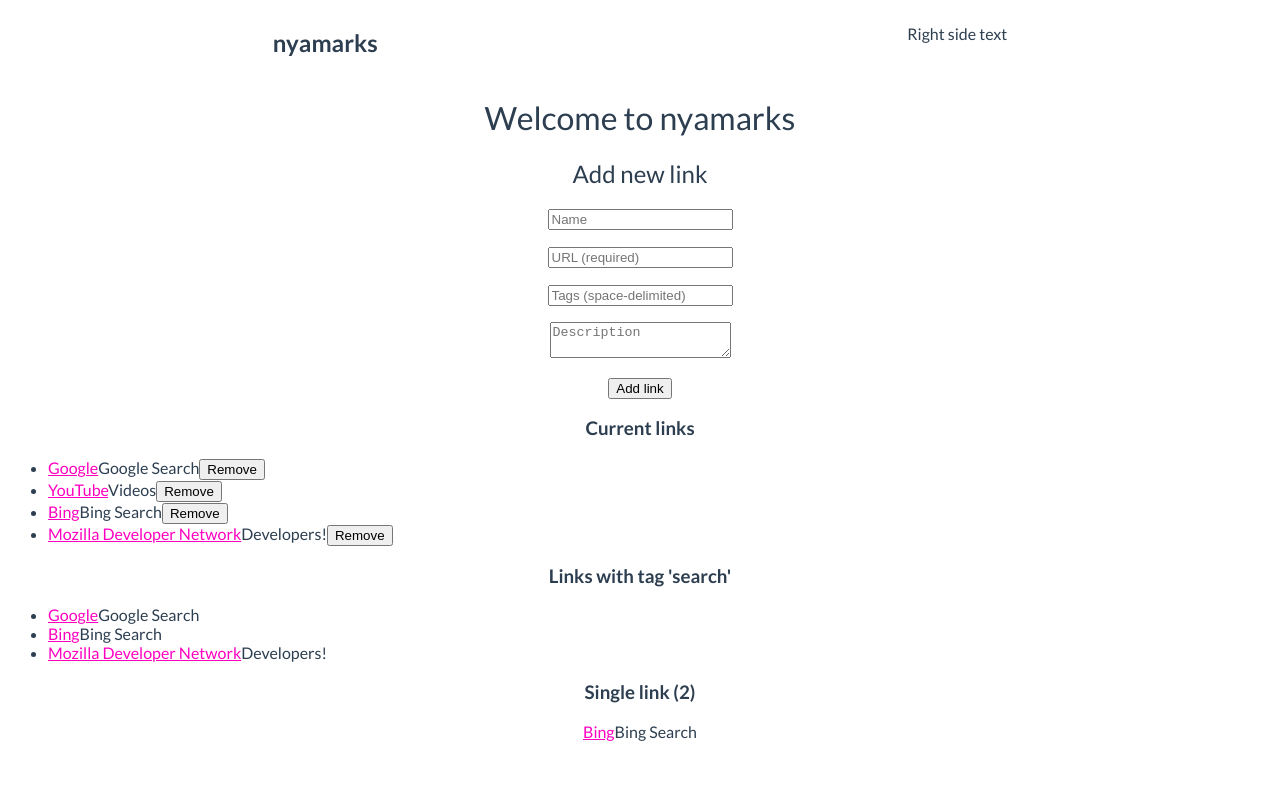
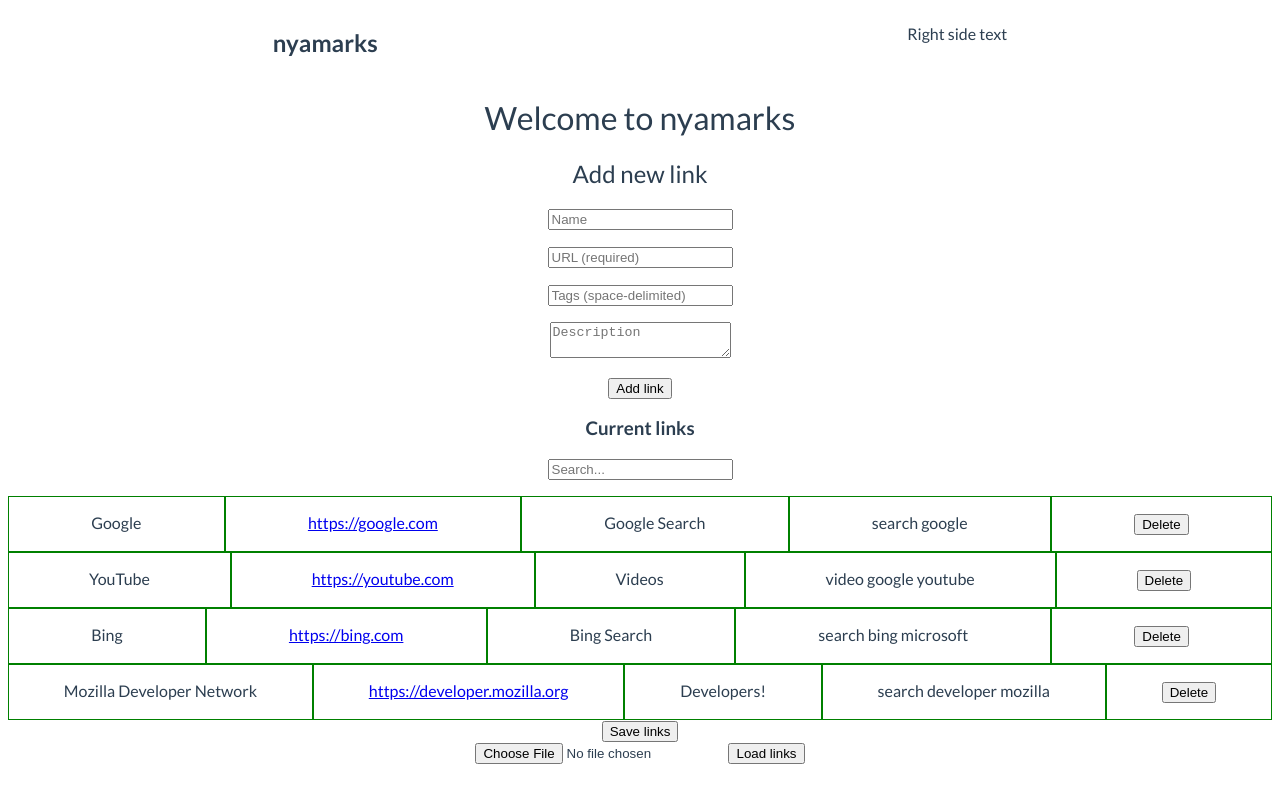
Before and after one commit to NedraeMessmer/nyamarks, a Vue app: page / in a window 1280 px wide. Built offline with nearby package versions, Linux system fonts and the light colour scheme.

Commit message:
Add preliminary saving/loading support

```diff
--- a/src/components/Hello.vue
+++ /dev/null
@@ -1,116 +0,0 @@
-<template>
-  <div class="hello">
-    <h1>{{ msg }}</h1>
-
-    <form name="newLink" v-on:submit="addLink">
-      <h2>Add new link</h2>
-
-      <p><input placeholder="Name" v-model="newLink.name"></p>
-      <p><input placeholder="URL (required)" v-model="newLink.url" required></p>
-      <p><input placeholder="Tags (space-delimited)" v-model="newLink.tags"></p>
-      <p>
-        <textarea placeholder="Description" v-model="newLink.description"></textarea>
-      </p>
-
-      <button type="submit">Add link</button>
-    </form>
-
-    <div>
-      <h3>Current links</h3>
-
-      <ul class="link-list">
-        <li v-for="(link, index) in links">
-          <a v-bind:href="link.url">{{ link.name }}</a>
-          <span class="small">{{ link.description }}</span>
-          <button v-on:click="removeLink(index)">Remove</button>
-        </li>
-      </ul>
-    </div>
-
-    <div>
-      <h3>Links with tag 'search'</h3>
-      <ul class="link-list">
-        <li v-for="(link, index) in filteredLinks">
-          <a v-bind:href="link.url">{{ link.name }}</a>
-          <span class="small">{{ link.description }}</span>
-        </li>
-      </ul>
-    </div>
-
-    <div>
-      <h3>Single link (2)</h3>
-      <p>
-        <a v-bind:href="singleLink.url">{{ singleLink.name }}</a>
-        <span class="small">{{ singleLink.description }}</span>
-      </p>
-    </div>
-  </div>
-</template>
-
-<script>
-import { mapState } from 'vuex';
-
-const emptyLink = {
-  name: '',
-  url: '',
-  description: '',
-};
-
-export default {
-  name: 'hello',
-  data() {
-    return {
-      msg: 'Welcome to nyamarks',
-      newLink: {...emptyLink},
-    }
-  },
-  computed: {
-    singleLink() {
-      return this.$store.getters.getLink(2);
-    },
-
-    filteredLinks() {
-      return this.$store.getters.getTaggedLinks(['search']);
-    },
-
-    ...mapState([
-      'links',
-    ]),
-  },
-  methods: {
-    addLink() {
-      const link = {...this.newLink};
-
-      this.newLink = {...emptyLink};
-
-      return this.$store.commit({
-        type: 'addLink',
-        link,
-      });
-    },
-
-    removeLink(index) {
-      return this.$store.commit({
-        type: 'removeLink',
-        index,
-      });
-    },
-  },
-}
-</script>
-
-<!-- Add "scoped" attribute to limit CSS to this component only -->
-<style scoped>
-h1, h2 {
-  font-weight: normal;
-}
-
-a {
-  color: rgb(255, 0, 192);
-  cursor: pointer;
-}
-
-.link-list {
-  text-align: left;
-}
-</style>
--- /dev/null
+++ b/src/components/LinkItem.vue
@@ -0,0 +1,45 @@
+<template>
+  <div class="link-item">
+    <div class="name">
+      <p>{{link.name}}</p>
+    </div>
+    <div class="url">
+      <p><a v-bind:href="link.url">{{link.url}}</a></p>
+    </div>
+    <div class="description">
+      <p>{{link.description}}</p>
+    </div>
+    <div class="tags">
+      <p><span v-for="tag in link.tags">{{tag}} </span></p>
+    </div>
+    <div class="remove">
+      <p><button v-on:click="removeLink(linkId)">Delete</button></p>
+    </div>
+  </div>
+</template>
+
+<script>
+export default {
+  name: 'LinkItem',
+  props: ['link', 'linkId'],
+  methods: {
+    removeLink(index) {
+      return this.$store.commit({
+        type: 'removeLink',
+        index,
+      });
+    },
+  },
+};
+</script>
+
+<style scoped>
+.link-item {
+  display: flex;
+}
+
+.link-item > div {
+  flex: 1 1 auto;
+  border: 1px solid green;
+}
+</style>
--- /dev/null
+++ b/src/components/LinkList.vue
@@ -0,0 +1,41 @@
+<template>
+  <div class="link-list-container">
+    <div class="link-list-filters">
+      <p><input v-model.lazy="search" placeholder="Search..."></p>
+    </div>
+
+    <div class="link-list">
+      <link-item
+        v-for="(link, index) in filteredLinks"
+        v-bind:link="link"
+        v-bind:key="index"
+        v-bind:link-id="index"></link-item>
+    </div>
+  </div>
+</template>
+
+<script>
+import linkItem from '@/components/LinkItem';
+
+export default {
+  name: 'LinkList',
+  data() {
+    return {
+      search: null,
+    }
+  },
+  computed: {
+    filteredLinks() {
+      const searchTags = (this.search && this.search.split(' ')) || null;
+
+      return this.$store.getters.getTaggedLinks(searchTags);
+    },
+  },
+  components: {
+    linkItem,
+  },
+}
+</script>
+
+<style scoped>
+</style>
--- /dev/null
+++ b/src/components/Main.vue
@@ -0,0 +1,103 @@
+<template>
+  <div class="hello">
+    <h1>{{welcome}}</h1>
+
+    <form name="newLink" v-on:submit="addLink">
+      <h2>Add new link</h2>
+
+      <p><input placeholder="Name" v-model="newLink.name"></p>
+      <p><input placeholder="URL (required)" v-model="newLink.url" required></p>
+      <p><input placeholder="Tags (space-delimited)" v-model="newLink.tags"></p>
+      <p>
+        <textarea placeholder="Description" v-model="newLink.description"></textarea>
+      </p>
+
+      <button type="submit">Add link</button>
+    </form>
+
+    <div>
+      <h3>Current links</h3>
+
+      <link-list></link-list>
+    </div>
+
+    <div>
+      <button v-on:click="saveToDisk">Save links</button>
+
+      <form name="loadLinks">
+        <input id="file" type="file" accept="application/json,.json">
+        <button v-on:click="loadFromDisk">Load links</button>
+      </form>
+    </div>
+  </div>
+</template>
+
+<script>
+import linkList from '@/components/LinkList';
+
+export default {
+  name: 'Main',
+  data() {
+    return {
+      welcome: 'Welcome to nyamarks',
+      newLink: {},
+      fileLoad: null,
+    }
+  },
+  methods: {
+    addLink() {
+      const link = {...this.newLink};
+      const form = document.forms.newLink;
+
+      // this.newLink = {...emptyLink};
+      form.reset();
+
+      return this.$store.commit({
+        type: 'addLink',
+        link,
+      });
+    },
+
+    saveToDisk() {
+      const links = JSON.stringify(this.$store.state.links);
+      const trigger = document.createElement('a');
+      const event = new MouseEvent('click', {bubbles: true, cancelable: true});
+
+      trigger.setAttribute('download', 'nyamarks.json');
+      trigger.setAttribute('href',
+        `data:application/json;charset=utf-8,${encodeURIComponent(links)}`);
+
+      return trigger.dispatchEvent(event);
+    },
+
+    loadFromDisk() {
+      const file = Array.from(document.querySelectorAll('#file'))[0].files[0];
+      const contents = new FileReader();
+      const form = document.forms.loadLinks;
+
+      contents.onload = (event) => {
+        const links = JSON.parse(event.target.result);
+
+        this.$store.commit({
+          type: 'loadLinks',
+          links,
+        });
+
+        return form.reset();
+      };
+
+      contents.readAsText(file);
+    },
+  },
+  components: {
+    linkList,
+  },
+}
+</script>
+
+<!-- Add "scoped" attribute to limit CSS to this component only -->
+<style scoped>
+h1, h2 {
+  font-weight: normal;
+}
+</style>
--- a/src/link-store.js
+++ b/src/link-store.js
@@ -57,7 +57,11 @@ const linkStore = {
     },
 
     updateLink(state, payload) {
-      return state.links[payload.index] = payload.link;
+      return state.links.splice(payload.index, 1, payload.link);
+    },
+
+    loadLinks(state, payload) {
+      return state.links = payload.links;
     },
   },
 
@@ -65,6 +69,10 @@ const linkStore = {
     getLink: (state) => (index) => state.links[index],
 
     getTaggedLinks: (state) => (tags) => {
+      if (!tags || tags.length === 0) {
+        return state.links;
+      }
+
       return state.links.filter((link) => {
         return link.tags.some((val) => {
           return tags.indexOf(val) >= 0;
--- a/src/router/index.js
+++ b/src/router/index.js
@@ -1,6 +1,6 @@
 import Vue from 'vue'
 import Router from 'vue-router'
-import Hello from '@/components/Hello'
+import Main from '@/components/Main'
 
 Vue.use(Router)
 
@@ -8,8 +8,8 @@ export default new Router({
   routes: [
     {
       path: '/',
-      name: 'Hello',
-      component: Hello,
+      name: 'Main',
+      component: Main,
     },
   ],
 })
```
